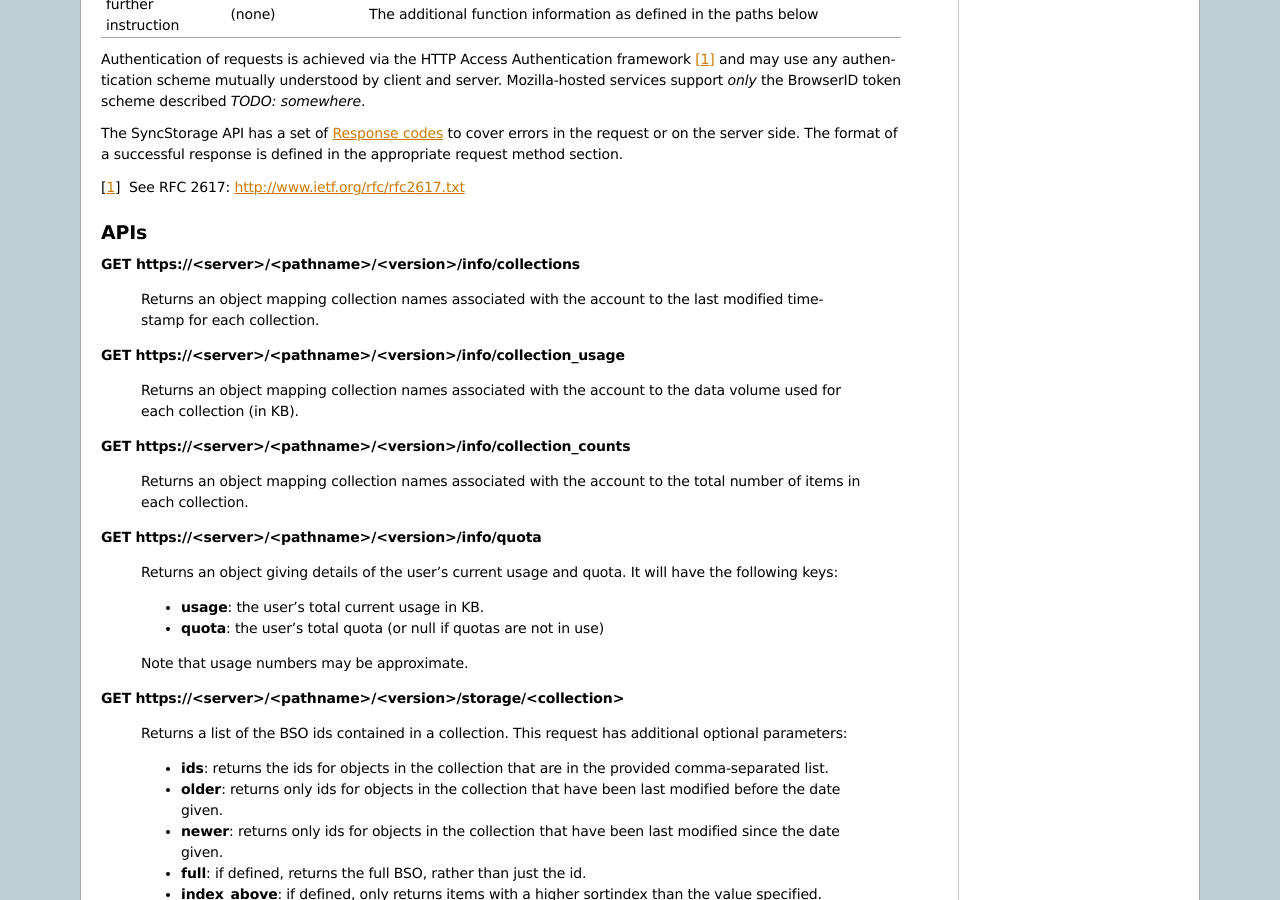
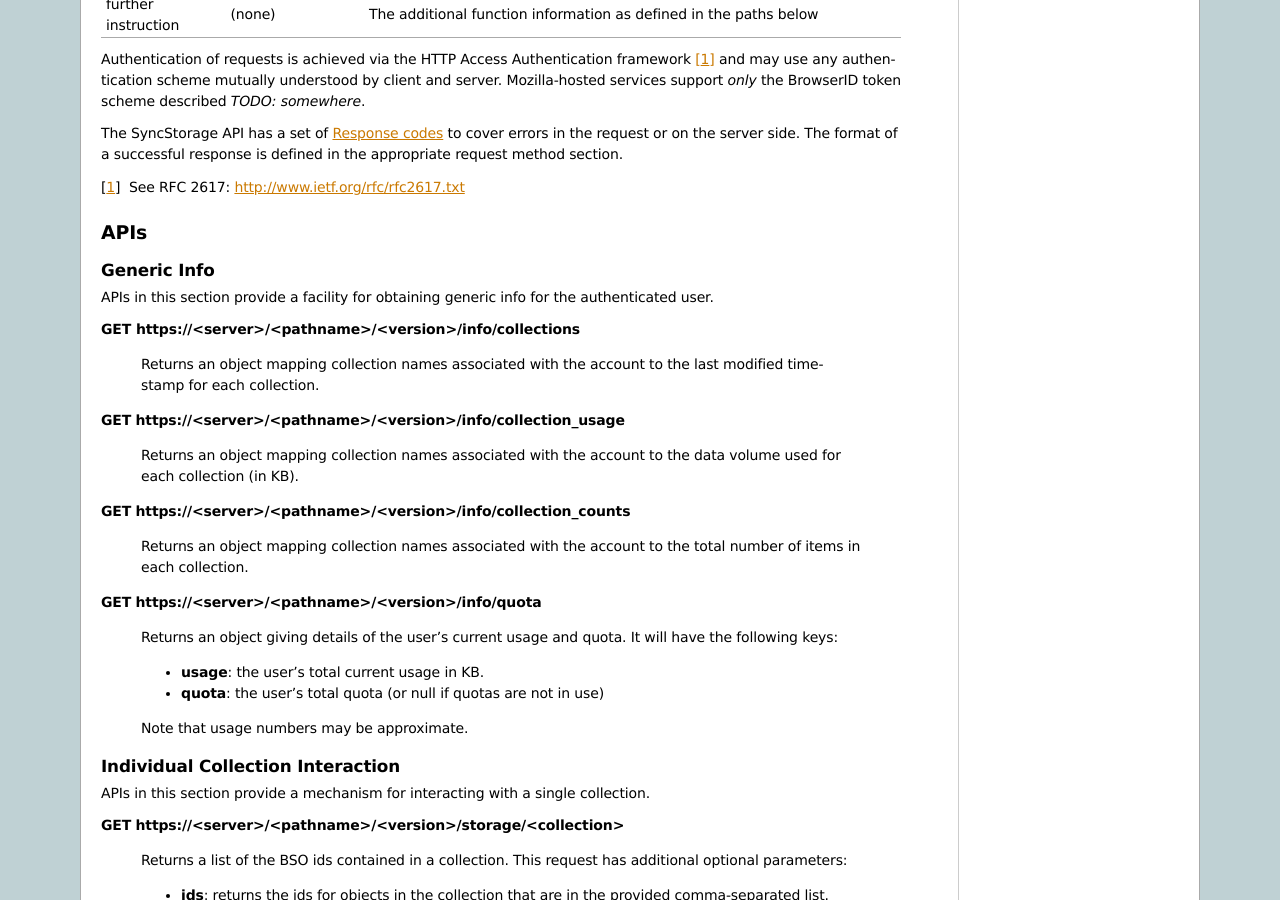
Before and after one commit to mozilla-services/docs, a Sphinx documentation site: the page built from source/storage/apis-2.0.rst, in a window 1280 px wide and 900 px high, scrolled down 1528 px. Built offline with Sphinx 7.4.7, drawn with Linux system fonts in a browser that asks for light colours; some of the changed text lies outside the part shown.

Commit message:
Add headers and descriptions for the different types of APIs

```diff
--- a/source/storage/apis-2.0.rst
+++ b/source/storage/apis-2.0.rst
@@ -127,6 +127,12 @@ defined in the appropriate request method section.
 APIs
 ====
 
+Generic Info
+------------
+
+APIs in this section provide a facility for obtaining generic info for the
+authenticated user.
+
 **GET https://<server>/<pathname>/<version>/info/collections**
 
     Returns an object mapping collection names associated with the account to
@@ -155,6 +161,11 @@ APIs
 
     Note that usage numbers may be approximate.
 
+Individual Collection Interaction
+---------------------------------
+
+APIs in this section provide a mechanism for interacting with a single
+collection.
 
 **GET** **https://<server>/<pathname>/<version>/storage/<collection>**
 
@@ -322,6 +333,10 @@ APIs
     - **412 Precondition Failed:**  the object has been modified since the
       timestamp in the *X-If-Unmodified-Since* header.
 
+Multi-Collection Interaction
+----------------------------
+
+APIs in this section are used for interaction with multiple collections.
 
 **DELETE** **https://<server>/<pathname>/<version>/storage**
 
```
